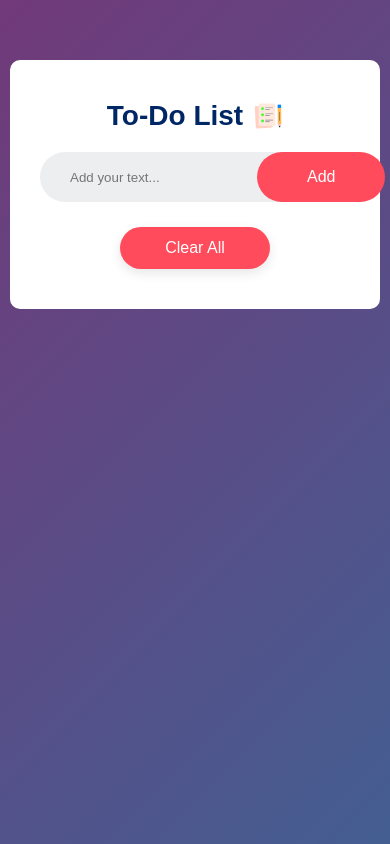
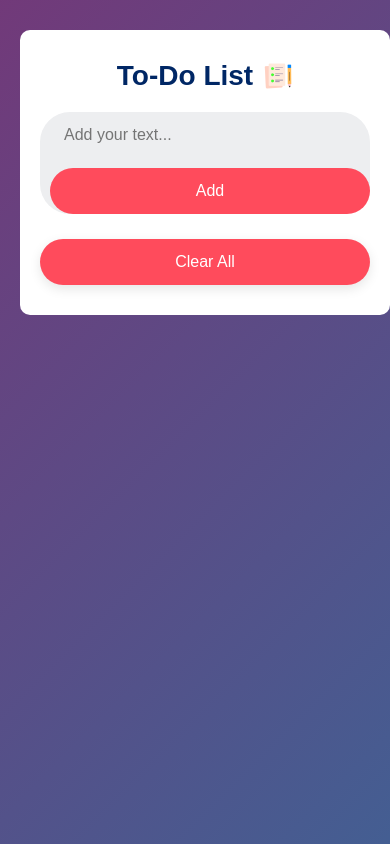
Before and after one commit to aryanjaiswal-454/To-Do-List-App, a plain HTML site: page index.html in a window 390 px wide. Drawn offline with Linux system fonts and the light colour scheme.

Commit message:
style.css

```diff
--- a/style.css
+++ b/style.css
@@ -67,6 +67,8 @@ ul li{
     user-select: none;
     cursor: pointer;
     position: relative;
+    word-wrap: break-word;
+    white-space: normal;
 }
 ul li::before{
     content: '';
@@ -117,3 +119,33 @@ ul li span:hover{
   align-items: center;
   box-shadow: 0 4px 12px rgba(0, 0, 0, 0.1);
 }
+@media (max-width: 600px) {
+    .todo-app {
+        padding: 30px 20px;
+        margin: 20px 10px;
+    }
+
+    .row {
+        flex-direction: column;
+        align-items: stretch;
+        padding-left: 10px;
+        gap: 10px;
+    }
+
+    input {
+        padding: 14px;
+        font-size: 16px;
+    }
+
+    button {
+        padding: 14px;
+        width: 100%;
+        font-size: 16px;
+    }
+
+    #clear-btn {
+        width: 100%;
+        font-size: 16px;
+        padding: 14px;
+    }
+}
```
